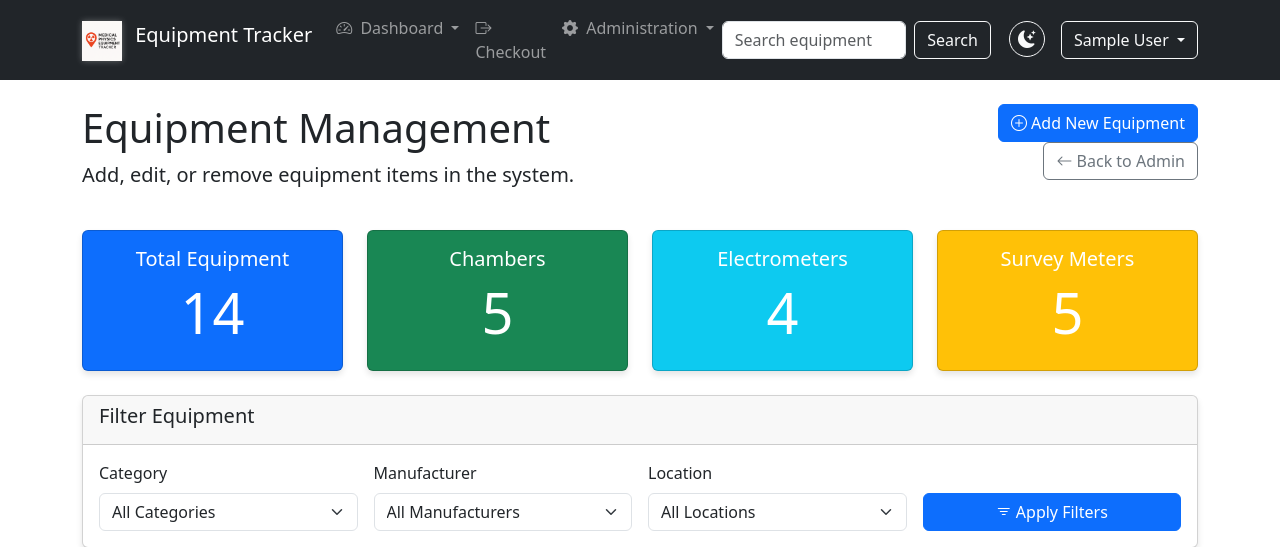
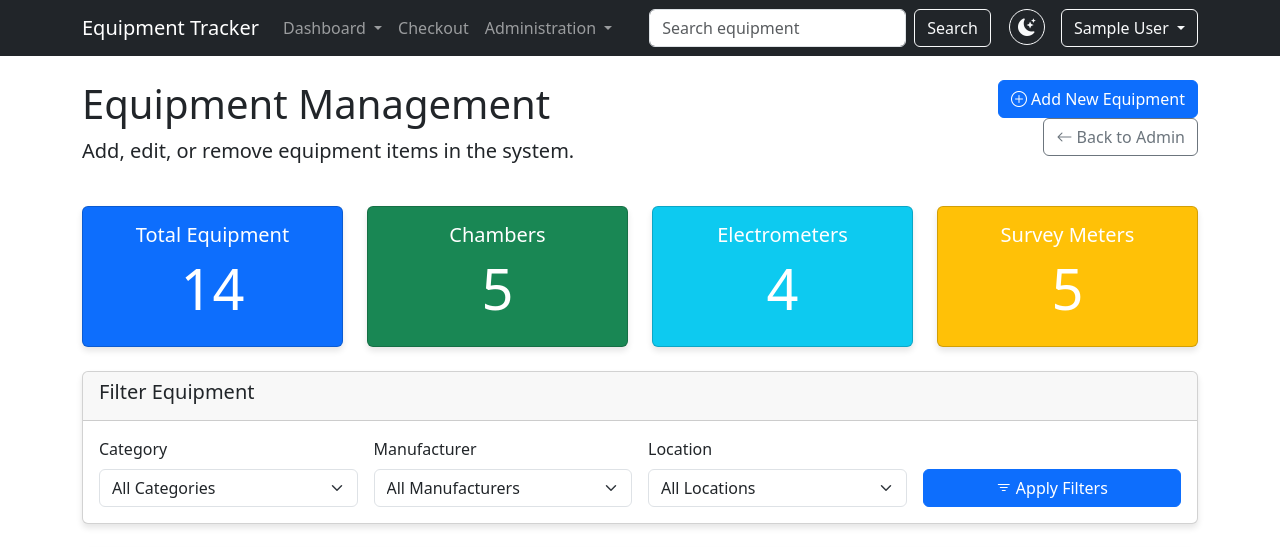
Before and after one commit to Ara-Alexandrian/equipment-tracker, a Flask app: page /admin/equipment in a window 1280 px wide. Shown: the top 547 px of the page. Run offline with Flask 3, Linux system fonts and the light colour scheme; the visitor is signed in with stand-in values (Sample User, id 1); some libraries are stand-ins or nearby versions.

Commit message:
Remove redundant icons and cleanup navigation menu
- Remove the equipment tracker logo icon from the navbar brand
- Remove all icons from menu dropdown options for cleaner design
- Keep just the textual menu items for a more streamlined appearance
- Adjust spacing by removing icon-related classes

🤖 Generated with [Claude Code](https://claude.ai/code)

Co-Authored-By: Claude <noreply@anthropic.com>

```diff
--- a/app/templates/base.html
+++ b/app/templates/base.html
@@ -38,7 +38,6 @@
     <nav class="navbar navbar-expand-lg navbar-dark bg-dark">
         <div class="container">
             <a class="navbar-brand" href="{{ url_for('index') }}">
-                <img src="{{ url_for('static', filename='img/Equipment Tracker.png') }}" alt="Equipment Tracker Logo" height="40" class="d-inline-block align-text-top me-2">
                 Equipment Tracker
             </a>
             <button class="navbar-toggler" type="button" data-bs-toggle="collapse" data-bs-target="#navbarNav">
@@ -49,7 +48,7 @@
                     <!-- Main Dashboard section -->
                     <li class="nav-item dropdown">
                         <a class="nav-link dropdown-toggle {% if request.path == url_for('index') or request.path == url_for('dashboard.equipment_list') or request.path == url_for('dashboard.calibration_overview') %}active{% endif %}" href="#" id="dashboardDropdown" role="button" data-bs-toggle="dropdown" aria-expanded="false">
-                            <i class="bi bi-speedometer2 me-1"></i> Dashboard
+                            Dashboard
                         </a>
                         <ul class="dropdown-menu" aria-labelledby="dashboardDropdown">
                             <li><a class="dropdown-item {% if request.path == url_for('index') %}active{% endif %}" href="{{ url_for('index') }}">Overview</a></li>
@@ -57,7 +56,7 @@
                             <li><a class="dropdown-item {% if request.path == url_for('dashboard.calibration_overview') %}active{% endif %}" href="{{ url_for('dashboard.calibration_overview') }}">Calibration Status</a></li>
                             <li><hr class="dropdown-divider"></li>
                             <li><a class="dropdown-item {% if '/visual/' in request.path %}active{% endif %}" href="{{ url_for('visual.index') }}">
-                                <i class="bi bi-bar-chart-fill me-1"></i> Visual Dashboard
+                                Visual Dashboard
                             </a></li>
                         </ul>
                     </li>
@@ -65,7 +64,7 @@
                     <!-- Checkout section -->
                     <li class="nav-item">
                         <a class="nav-link {% if '/checkout' in request.path and not '/checkout/admin' in request.path %}active{% endif %}" href="{{ url_for('checkout.index') }}">
-                            <i class="bi bi-box-arrow-right me-1"></i> Checkout
+                            Checkout
                         </a>
                     </li>
 
@@ -73,7 +72,7 @@
                     {% if user and user.role in ['admin', 'physicist'] %}
                     <li class="nav-item dropdown">
                         <a class="nav-link dropdown-toggle {% if '/checkout/admin' in request.path or '/reports' in request.path %}active{% endif %}" href="#" id="adminDropdown" role="button" data-bs-toggle="dropdown" aria-expanded="false">
-                            <i class="bi bi-gear-fill me-1"></i> Administration
+                            Administration
                         </a>
                         <ul class="dropdown-menu" aria-labelledby="adminDropdown">
                             <li><a class="dropdown-item" href="{{ url_for('checkout.admin') }}">Admin Dashboard</a></li>
```
